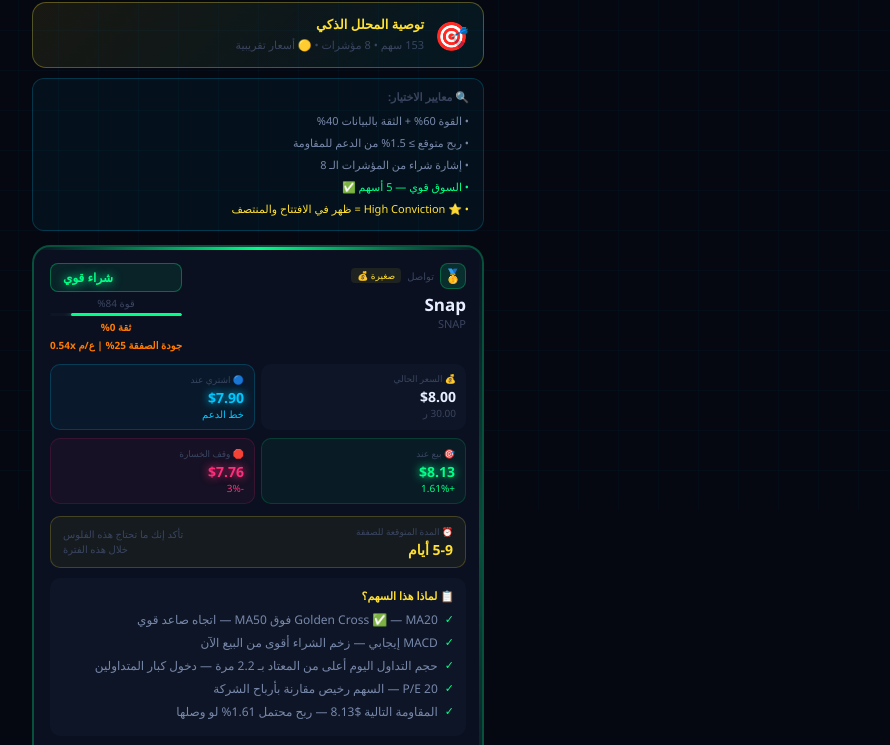
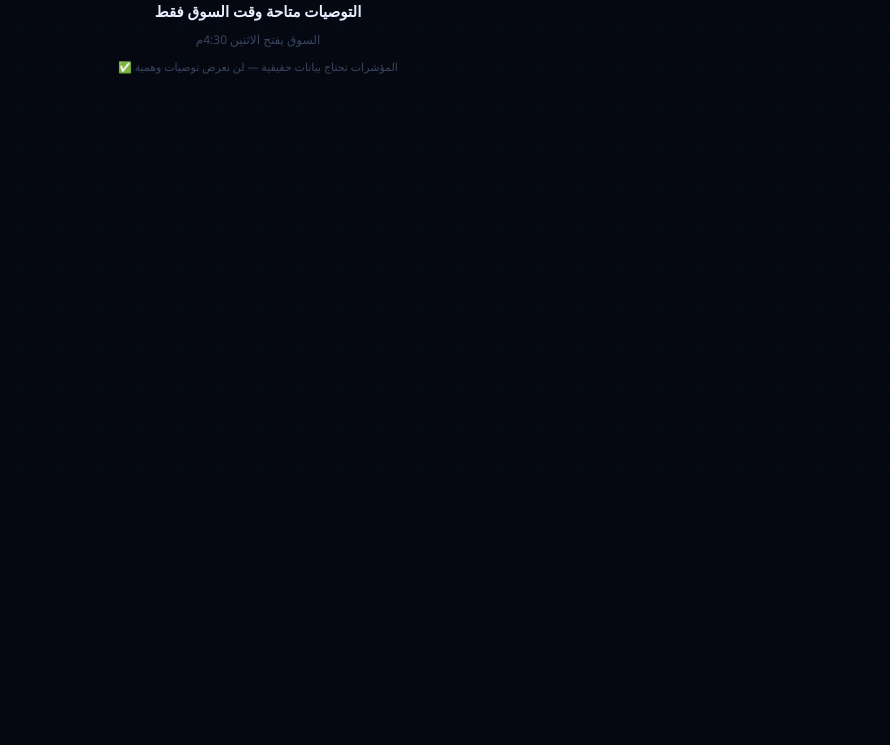
Before and after one commit to rjrah302/trader-proxy, a website: page public/index.html in a window 1280 px wide. Shown: the part 290-1035 px from the top of the page, without its empty margins (382-1272 px from the left). After the commit the page ends 800 px from the top, so only its background shows below. Drawn offline with Linux system fonts and the light colour scheme; no server answers.

Commit message:
Update index.html

```diff
--- a/public/index.html
+++ b/public/index.html
@@ -892,12 +892,13 @@
     // السوق مفتوح والمؤشرات محملة — أسعار فقط، التوصيات ثابتة ✅
 
   } else {
-    // خارج السوق الرسمي — نعرض آخر توصية محفوظة
-    if(!state.recs && state.lastMarketRecs) {
+    // خارج السوق الرسمي
+    if(state.lastMarketRecs) {
+      // ✅ نعرض آخر توصية حقيقية من وقت السوق
       state.recs = state.lastMarketRecs;
-    } else if(!state.recs) {
-      calcRecs(); // أول مرة فقط
     }
+    // ❌ لا نحسب توصية جديدة من بيانات عشوائية
+    // state.recs تبقى null لو ما في توصية محفوظة
   }
 
   state.loading = false;
@@ -1532,7 +1533,12 @@
 
 // ===== REC TAB =====
 function renderRecTab() {
-  if(!state.recs) return el('div',{style:{textAlign:"center",padding:"40px 0",color:"var(--text3)"}},"جاري التحميل...");
+  if(!state.recs) return el('div',{style:{textAlign:"center",padding:"40px 20px"}},[
+    el('div',{style:{fontSize:"40px",marginBottom:"12px"}},"🔒"),
+    el('div',{style:{fontSize:"15px",fontWeight:"800",color:"var(--text)",marginBottom:"8px"}},"التوصيات متاحة وقت السوق فقط"),
+    el('div',{style:{fontSize:"12px",color:"var(--text3)",lineHeight:"1.8"}},"السوق يفتح الاثنين 4:30م"),
+    el('div',{style:{fontSize:"11px",color:"var(--text3)",marginTop:"8px"}},"المؤشرات تحتاج بيانات حقيقية — لن نعرض توصيات وهمية ✅")
+  ]);
   const {top3,avoid,watch,future,mktScore} = state.recs;
   const mc = mktScore>60?C.green:mktScore<40?C.red:C.yellow;
   const mm = mktScore>60?"السوق صاعد — وقت جيد للشراء":mktScore<40?"السوق هابط — كن حذراً":"السوق محايد — كن انتقائياً";
```
